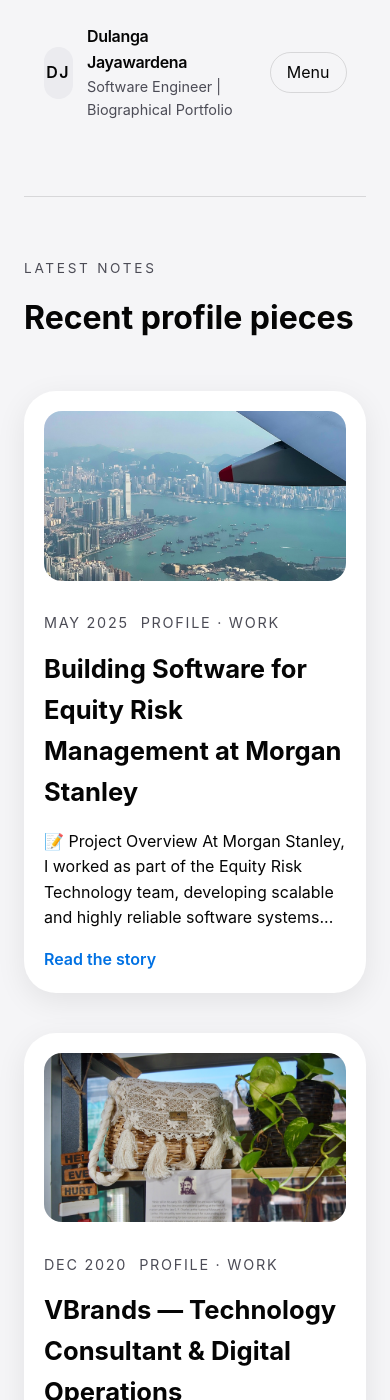
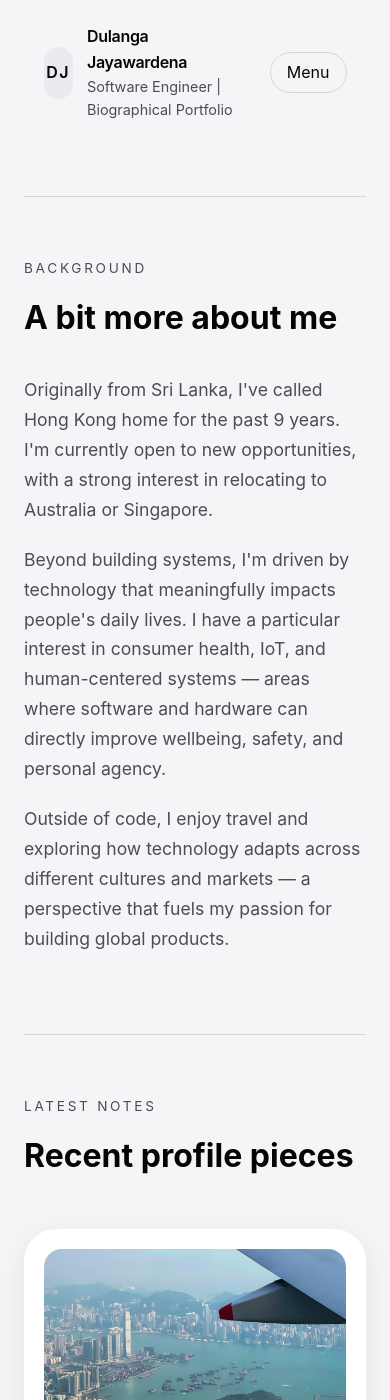
Before and after one commit to dulangaj/dulangaj.github.io, a Jekyll site: the page built from pages/profile.md, in a window 390 px wide and 1400 px high, scrolled down 5559 px. Built offline with Jekyll 4.4.1, drawn with Linux system fonts in a browser that asks for light colours; some of the changed text lies outside the part shown.

Commit message:
Merged contact and about into Profile

```diff
--- a/_data/settings.yml
+++ b/_data/settings.yml
@@ -9,8 +9,6 @@
 menu:
 - {name: 'Projects',  url: 'projects'}
 - {name: 'Profile',  url: 'profile'}
-- {name: 'About',              url: 'about'}
-- {name: 'Contact',            url: 'contact'}
 
 # Available social icons are powered by Font Awesome, so you can use any icon that they offer
 social:
--- a/_layouts/profile.html
+++ b/_layouts/profile.html
@@ -103,6 +103,20 @@
   </section>
 {% endif %}
 
+{% if page.background %}
+  <section class="section background" aria-labelledby="background-title">
+    <div class="section-heading" data-reveal>
+      <p class="eyebrow">Background</p>
+      <h2 id="background-title">{{ page.background.title }}</h2>
+    </div>
+    <div class="background-content" data-reveal>
+      {% for paragraph in page.background.paragraphs %}
+        <p>{{ paragraph }}</p>
+      {% endfor %}
+    </div>
+  </section>
+{% endif %}
+
 {% assign profile_posts = site.categories[page.category] | slice: 0, 3 %}
 {% if profile_posts and profile_posts.size > 0 %}
   <section class="section writing" aria-labelledby="profile-writing-title">
@@ -143,3 +157,19 @@
     </ul>
   </section>
 {% endif %}
+
+{% if page.contact %}
+  <section class="section contact-cta" aria-labelledby="contact-title">
+    <div class="contact-cta-content" data-reveal>
+      <h2 id="contact-title">{{ page.contact.title }}</h2>
+      <p>{{ page.contact.intro }}</p>
+      <ul class="contact-links" role="list">
+        {% for link in page.contact.links %}
+          <li>
+            <a href="{{ link.url }}" class="btn btn-ghost">{{ link.label }}</a>
+          </li>
+        {% endfor %}
+      </ul>
+    </div>
+  </section>
+{% endif %}
--- a/assets/css/main.scss
+++ b/assets/css/main.scss
@@ -348,6 +348,50 @@
 .profile-metrics span:last-child {
   display: block;
   color: var(--text-muted);
+}
+
+.background-content {
+  max-width: 65ch;
+  margin-top: 2rem;
+}
+
+.background-content p {
+  font-size: 1.1rem;
+  line-height: 1.7;
+  color: var(--text-muted);
+  margin: 0 0 1.25rem;
+}
+
+.background-content p:last-child {
+  margin-bottom: 0;
+}
+
+.contact-cta {
+  text-align: center;
+  border-top: none;
+  background: var(--surface-muted);
+  margin: 5rem calc(var(--shell-padding) * -1) 0;
+  padding: 4rem var(--shell-padding);
+}
+
+.contact-cta-content h2 {
+  font-size: clamp(1.75rem, 4vw, 2.5rem);
+  margin: 0 0 0.75rem;
+}
+
+.contact-cta-content > p {
+  color: var(--text-muted);
+  margin: 0 0 2rem;
+}
+
+.contact-links {
+  list-style: none;
+  padding: 0;
+  margin: 0;
+  display: flex;
+  flex-wrap: wrap;
+  justify-content: center;
+  gap: 1rem;
 }
 
 .hero-media picture {
--- a/pages/profile.md
+++ b/pages/profile.md
@@ -13,6 +13,19 @@
   - { value: "8+ years", label: "Production experience" }
   - { value: "3 continents", label: "Projects launched" }
   - { value: "0 escalations", label: "Critical incidents in last 18 months" }
+background:
+  title: "A bit more about me"
+  paragraphs:
+    - "Originally from Sri Lanka, I've called Hong Kong home for the past 9 years. I'm currently open to new opportunities, with a strong interest in relocating to Australia or Singapore."
+    - "Beyond building systems, I'm driven by technology that meaningfully impacts people's daily lives. I have a particular interest in consumer health, IoT, and human-centered systems — areas where software and hardware can directly improve wellbeing, safety, and personal agency."
+    - "Outside of code, I enjoy travel and exploring how technology adapts across different cultures and markets — a perspective that fuels my passion for building global products."
+contact:
+  title: "Get in touch"
+  intro: "I'm currently open to new opportunities — full-time, remote, or relocation."
+  links:
+    - { label: "LinkedIn", url: "https://www.linkedin.com/in/dulangaj" }
+    - { label: "GitHub", url: "https://www.github.com/dulangaj" }
+    - { label: "Email", url: "mailto:dulangajay@gmail.com" }
 principles:
   - title: "Design with evidence"
     copy: "Discovery doesn’t stop after kickoff. I blend interviews, instrumentation, and lightweight prototypes so the team has proof at every step."
```
Also changed, not shown: pages/about.md (deleted, +0 -17 lines), pages/contact.md (deleted, +0 -13 lines), .claude/settings.local.json (added).
